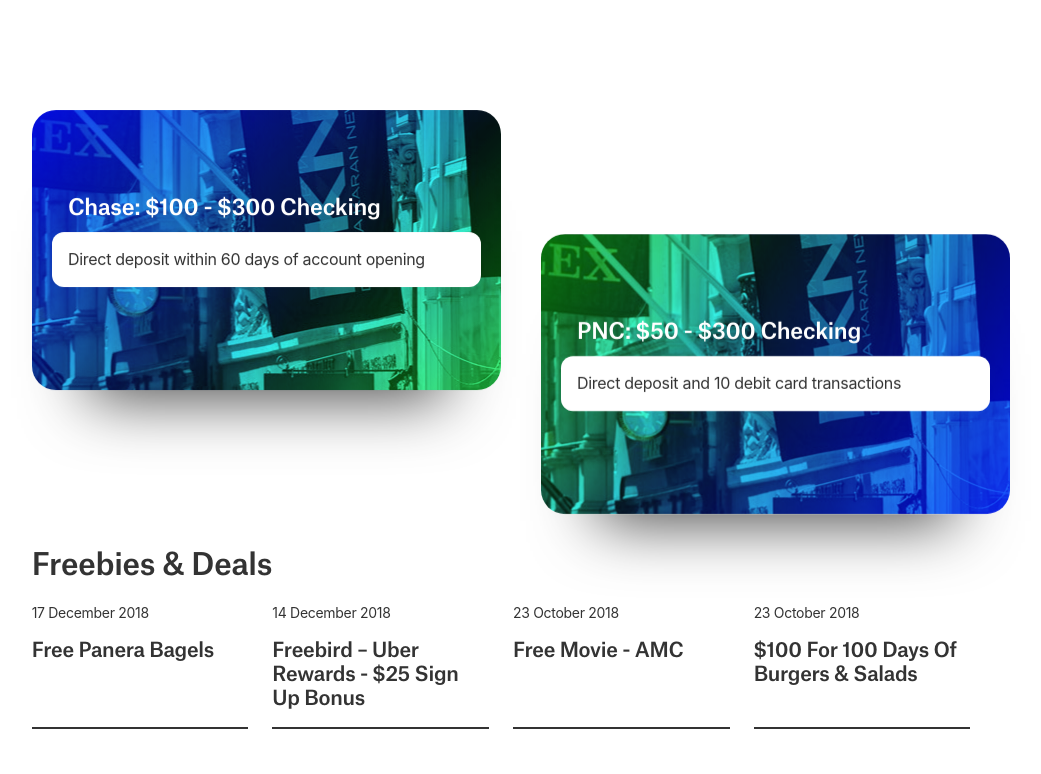
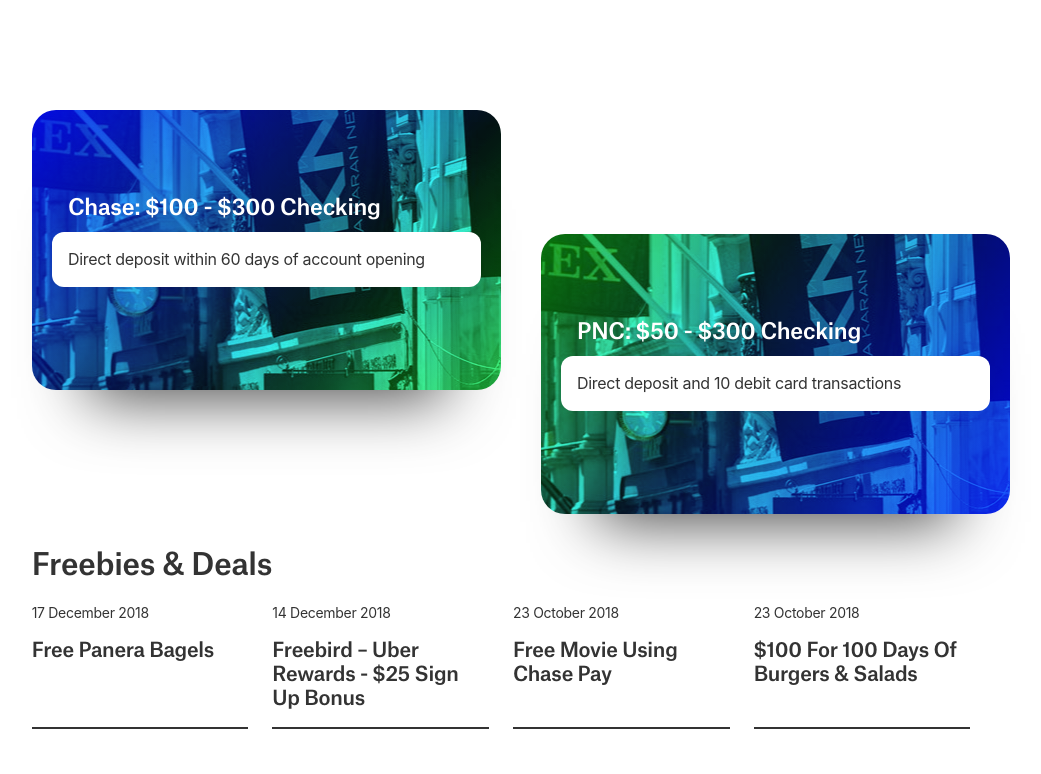
Before and after one commit to ohiosveryown/atldeals, a Jekyll site: the page built from index.html, in a window 1280 px wide. Shown: the part 312-1086 px from the top of the page, without its empty margins (139-1180 px from the left). Built offline with Jekyll 4.4.1, drawn with Linux system fonts in a browser that asks for light colours; nearby versions of some CDN libraries.

Commit message:
Updated Post Four

```diff
--- a/_posts/2018-10-23-post-four.markdown
+++ b/_posts/2018-10-23-post-four.markdown
@@ -1,5 +1,5 @@
 ---
-title: Free Movie - AMC
+title: Free Movie Using Chase Pay
 date: 2018-10-23 21:09:00 Z
 categories:
 - new
```
